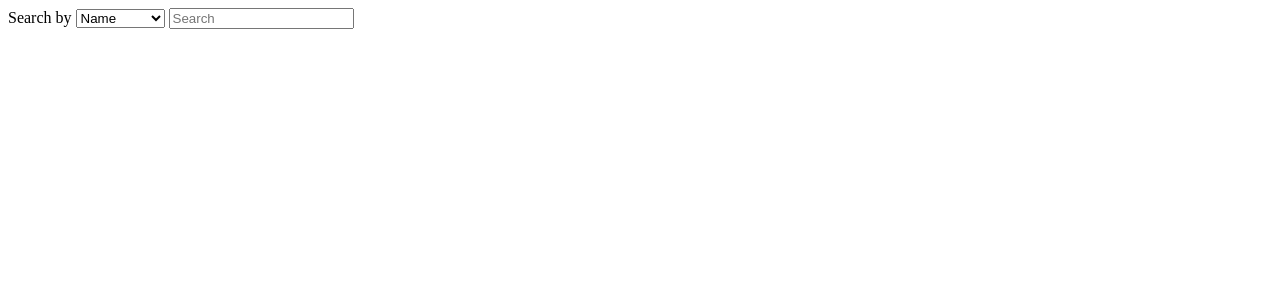
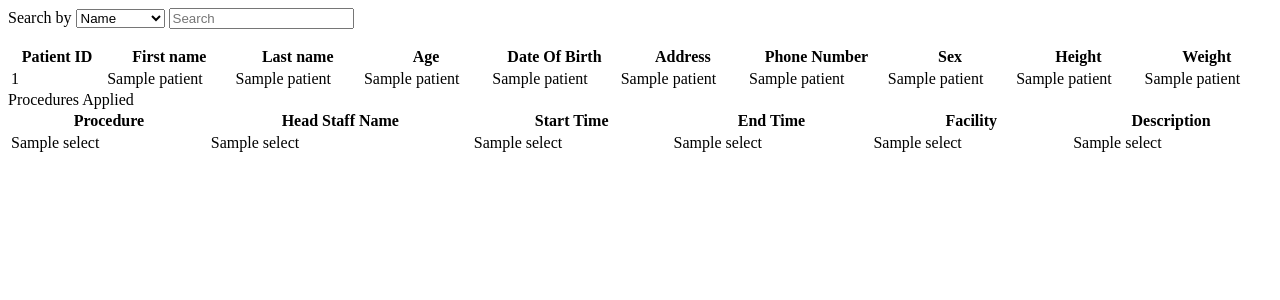
Before and after one commit to hungphi98/hospital_db, a Flask app: page /patient/1 in a window 1280 px wide. Shown: the top 300 px of the page. Run offline with Flask 2, Linux system fonts and the light colour scheme; a database or web service that is not in the repository returns one stand-in record (values such as "Sample title"); parts of the project's set-up code (start-up, migrations or seed data) failed here and were passed over; some libraries are stand-ins or nearby versions.

Commit message:
Patients records added

```diff
--- a/server.py
+++ b/server.py
@@ -186,7 +186,7 @@ def staff():#ahsan
 
 @app.route("/patient/<p_id>", methods = ["GET"])
 def patient(p_id):#ahsan
-    sql = "SELECT * FROM staff WHERE p_id = {0};".format(p_id)
+    sql = "SELECT * FROM patient WHERE p_id = {0};".format(p_id)
     cur.execute(sql)
     patient_sid = cur.fetchall()
     sqlProc = "select * from (select s_id, pr_id, start_time, end_time, description from patient_history where p_id = {0}) as selectedHist natural join (select s_id, f_name, l_name from staff) as selectedStaff natural join (select pr_id, name as pr_name, facility from procedures) as selectedProc;".format(p_id)
--- a/templates/patient.html
+++ b/templates/patient.html
@@ -13,5 +13,63 @@
             <input class="form-control" name="info" placeholder="Search">
         </form>
     </div>
+        <div class="container patient_info">
+           <div>
+                <table style = 'width: 100%'>
+                    <tr>
+                        <th>Patient ID</th>
+                        <th>First name</th>
+                        <th>Last name</th>
+                        <th>Age</th>
+                        <th>Date Of Birth</th>
+                        <th>Address</th>
+                        <th>Phone Number</th>
+                        <th>Sex</th>
+                        <th>Height</th>
+                        <th>Weight</th>
+                    </tr>
+                        {% for item in patient_sid %}
+                <tr>
+                    <td>{{ item[0] }}</td>
+                    <td>{{ item[1] }}</td>
+                    <td>{{ item[2] }}</td>
+                    <td>{{ item[3] }}</td>
+                    <td>{{ item[4] }}</td>
+                    <td>{{ item[5] }}</td>
+                    <td>{{ item[6] }}</td>
+                    <td>{{ item[7] }}</td>
+                    <td>{{ item[8] }}</td>
+                    <td>{{ item[9] }}</td>
+                </tr>
+                        {% endfor %}
+                </table>
+            </div>
+        </div>
+        <div class="container patients">
+           <span>Procedures Applied</span>
+           <div>
+                <table style = 'width: 100%'>
+                    <tr>
+                        <th>Procedure</th>
+                        <th>Head Staff Name</th>
+                        <th>Start Time</th>
+                        <th>End Time</th>
+                        <th>Facility</th>
+                        <th>Description</th>
+                    </tr>
+                {% for procedure in procedures %}
+                <tr>
+                    <td>{{ procedure[6] }}</td>
+                    <td>{{ procedure[5] }}</td>
+                    <td>{{ procedure[2] }}</td>
+                    <td>{{ procedure[3] }}</td>
+                    <td>{{ procedure[7] }}</td>
+                    <td>{{ procedure[4] }}</td>
+                </tr>
+                {% endfor %}
+                </table>
+            </div>
+        </div>
+
 </body>
 </html>
--- a/templates/staff.html
+++ b/templates/staff.html
@@ -59,7 +59,7 @@
                     </tr>
                 {% for patient in patients %}
                 <tr>
-                    <td><a href="/patient.html/{{ patient[0] }}">{{ patient[0] }}</a></td>
+                    <td><a href="/patient/{{ patient[0] }}">{{ patient[0] }}</a></td>
                     <td>{{ patient[1] }}</td>
                     <td>{{ patient[2] }}</td>
                     <td>{{ patient[4] }}</td>
```
